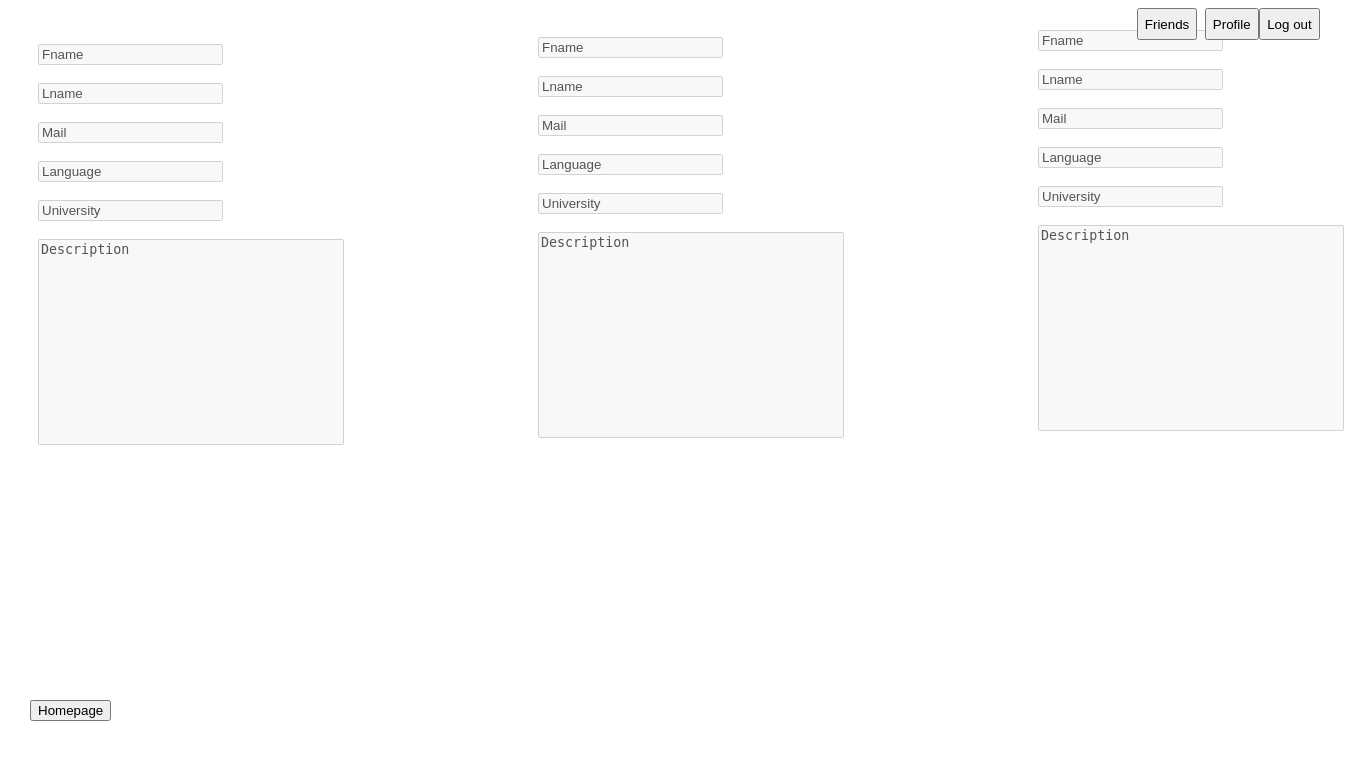
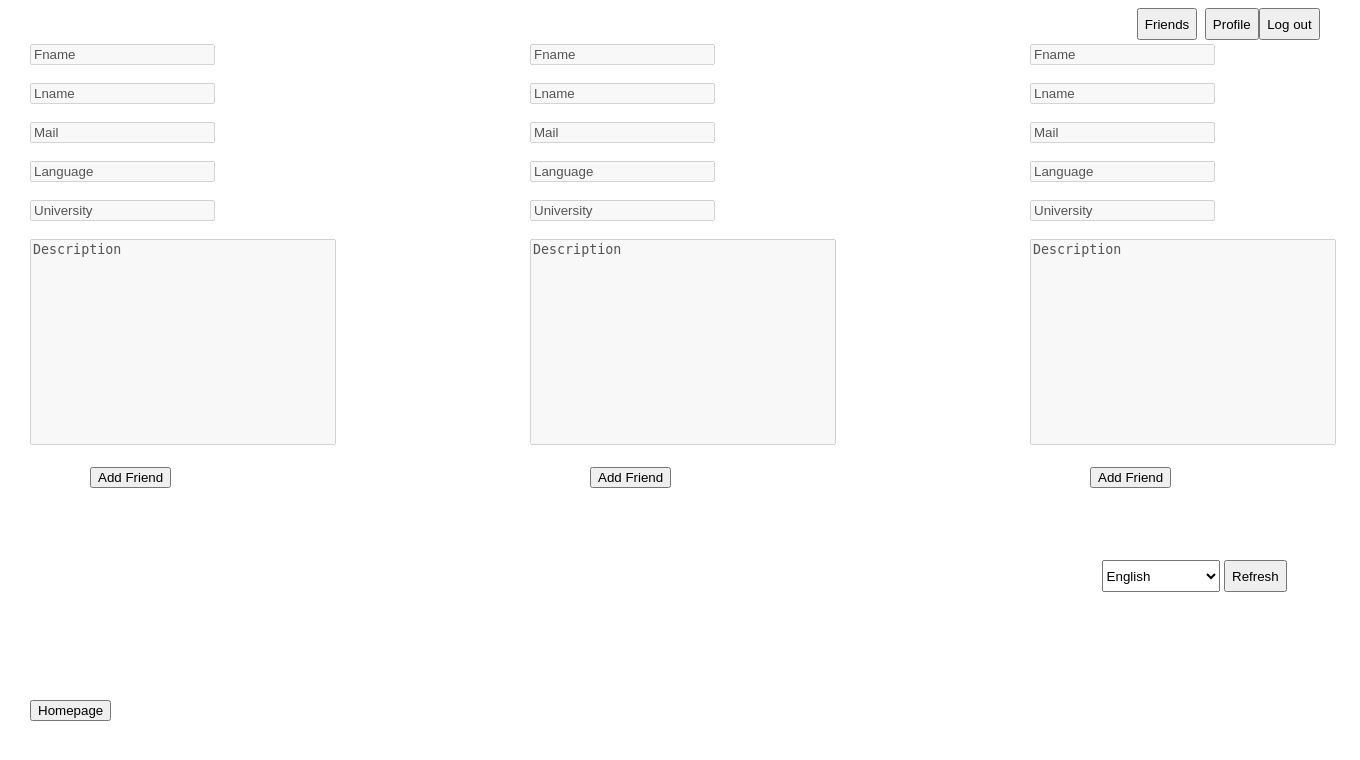
Before and after one commit to RaphaelCadillat/ProjetTransverseL2, a PHP site: page /ProjetTransverseL2/friends.php in a window 1360 px wide. Shown: the top 760 px of the page. Run offline with PHP 8.4, Linux system fonts and the light colour scheme.

Commit message:
update friends.php

```diff
--- a/SocialNetwork/Style.css
+++ b/SocialNetwork/Style.css
@@ -31,19 +31,20 @@
 
 #friend1
 {
-    margin-left: 30px;
+    position: absolute;
+    left: 30px;
 }
 
 #friend2
 {
-    margin-left: 530px;
-    margin-top: -430px;
+    position: absolute;
+    left: 530px;
 }
 
 #friend3
 {
-    margin-left: 1030px;
-    margin-top: -430px;
+    position: absolute;
+    left: 1030px;
 }
 
 #homepage
@@ -52,3 +53,24 @@
     left: 30px;
     top: 700px;
 }
+
+#refresh
+{
+    position: absolute;
+    height: 4%;
+    left : 90%;
+    top : 70%;
+}
+
+#addfriend
+{
+    margin-left : 60px;
+}
+
+#l_user
+{
+    position: absolute;
+    height: 4%;
+    left : 81%;
+    top : 70%;
+}
--- a/SocialNetwork/friends.php
+++ b/SocialNetwork/friends.php
@@ -49,6 +49,9 @@
             <textarea id="statutsuser" name="statuts_user" disabled>Description</textarea>
             </div>
             <br>
+            <form action="" method="post">
+            <button id="addfriend" name="addfriend" type="submit" >Add Friend</button>
+            </form>
         </form>
 
         <form id="friend2" action="" method="post">
@@ -82,6 +85,9 @@
             <textarea id="statutsuser" name="statuts_user" disabled>Description</textarea>
             </div>
             <br>
+            <form action="" method="post">
+            <button id="addfriend" name="addfriend" type="submit" >Add Friend</button>
+            </form>
         </form>
         <form id="friend3" action="" method="post">
 
@@ -114,7 +120,28 @@
             <textarea id="statutsuser" name="statuts_user" disabled>Description</textarea>
             </div>
             <br>
+            <form action="" method="post">
+            <button id="addfriend" name="addfriend" type="submit" >Add Friend</button>
+            </form>
         </form>
+
+        <form action="friends.php">
+            <button id="refresh" name="refresh" type="submit" >Refresh</button>
+        </form>
+
+        <div>
+            <select id="l_user" name="lang_user" required="required">
+                <option disabled>Select language</option>
+                <option value=1>English</option>
+                <option value=2>French</option>
+                <option value=3>Spanish</option>
+                <option value=4>Deutch</option>
+                <option value=5>Italian</option>
+                <option value=6>Portuguese</option>
+                <option value=7>Chinese</option>
+                <option value=8>Japanese</option>
+            </select>
+        </div>
 
         <form action="homepage.php">
             <button id="homepage" name="homepage" type="submit" >Homepage</button>
```
